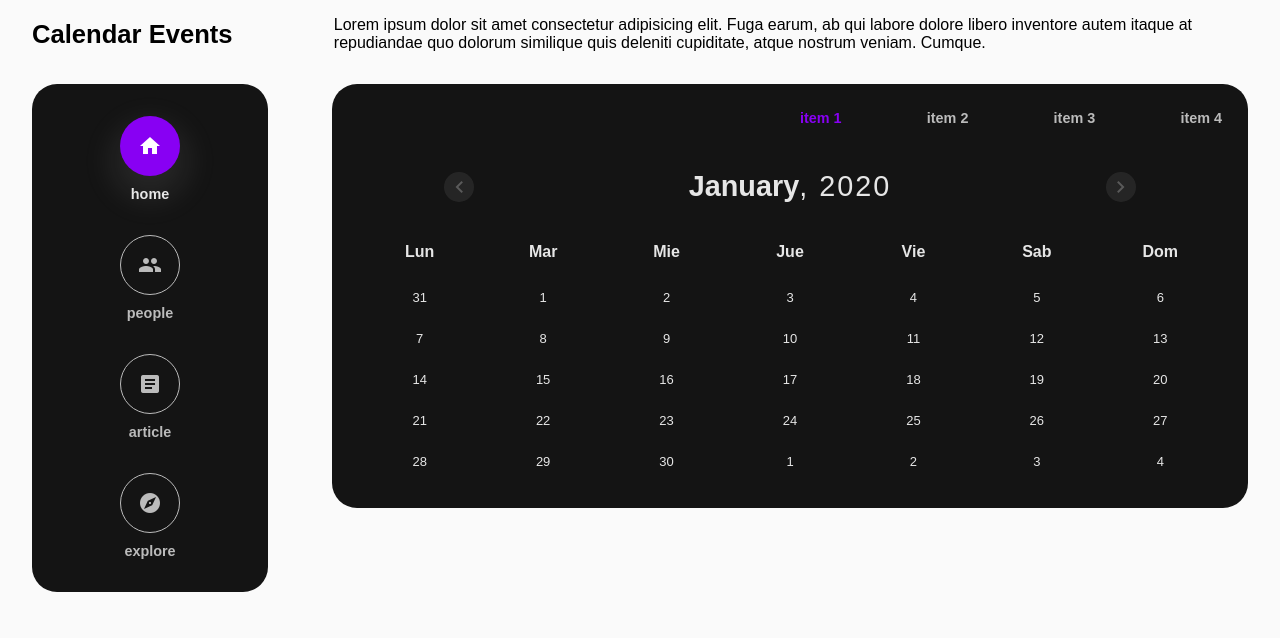
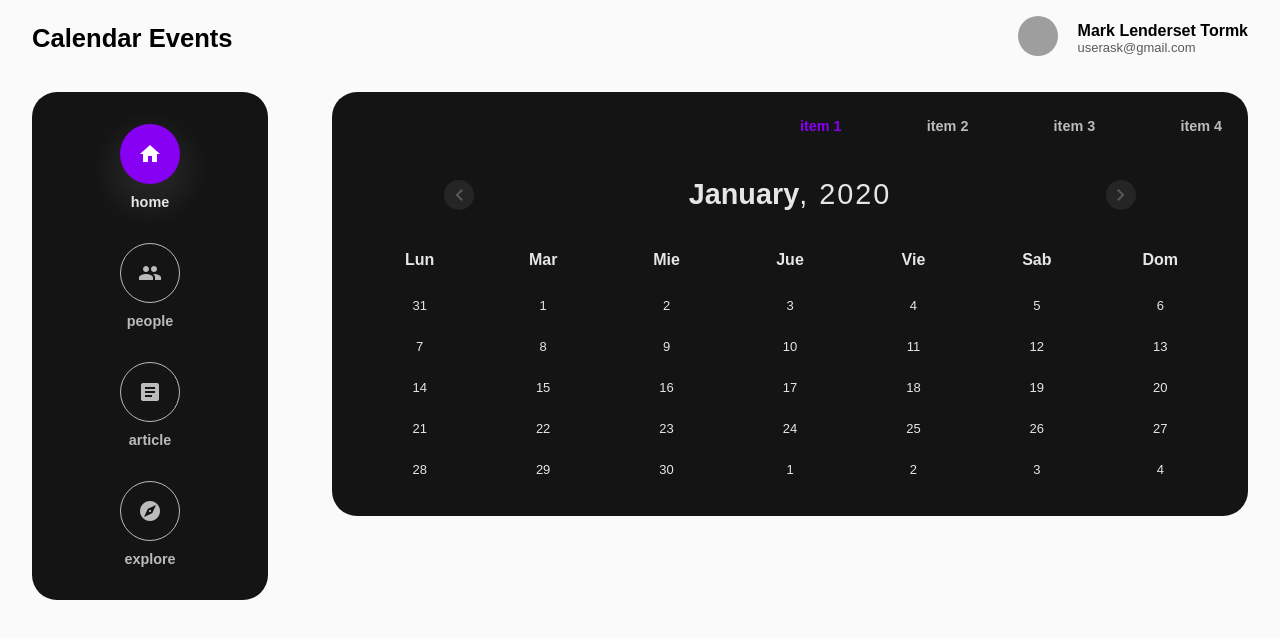
Before and after one commit to jhony-v/events-calendar, a Vue app in the folder client/calendar-events/: page / in a window 1280 px wide. Shown: the top 638 px of the page. Built offline with nearby package versions, Linux system fonts and the light colour scheme; grey boxes are pictures that could not be loaded.

Commit message:
feat: Create component ChipAvatarUser

```diff
--- /dev/null
+++ b/client/calendar-events/src/components/Chips/ChipAvatarUserInformational.vue
@@ -0,0 +1,47 @@
+<template>
+  <div class="chip-user-informational">
+    <div class="avatar">
+      <avatar :src="image"></avatar>
+    </div>
+    <div class="user" @click="onClickUser">
+      <text-label :weight="true">{{ username }}</text-label>
+      <text-label fontSizeText="small" variant="smooth">{{ detail }}</text-label>
+    </div>
+  </div>
+</template>
+
+<script lang="ts">
+import { Component, Prop, Vue } from "vue-property-decorator";
+import Avatar from "../Interface/Avatar.vue";
+import TextLabel from "../Interface/TextLabel.vue";
+
+@Component({
+  components: {
+    Avatar,
+    TextLabel,
+  },
+})
+export default class ChipAvatarUserInformational extends Vue {
+  @Prop() image!: string;
+  @Prop() username!: string;
+  @Prop() detail!: string;
+  onClickUser() {
+      this.$emit("click");
+  }
+}
+</script>
+
+<style lang="scss" scoped>
+.chip-user-informational {
+  display: flex;
+  align-items: center;
+  .avatar {
+      margin-right: 10px;
+  }
+  .user {
+      cursor: pointer;
+      display: flex;
+      flex-direction: column;
+  }
+}
+</style>
--- a/client/calendar-events/src/components/layouts/NavigatorHeaderToolbar/NavigatorHeaderToolbar.vue
+++ b/client/calendar-events/src/components/layouts/NavigatorHeaderToolbar/NavigatorHeaderToolbar.vue
@@ -1,22 +1,23 @@
 <template>
   <div class="navigator">
     <wrapper-application-name></wrapper-application-name>
-    Lorem ipsum dolor sit amet consectetur adipisicing elit. Fuga earum, ab qui
-    labore dolore libero inventore autem itaque at repudiandae quo dolorum
-    similique quis deleniti cupiditate, atque nostrum veniam. Cumque.
+    <chip-avatar-user-informational image="https://cdn.pixabay.com/photo/2018/12/01/00/10/blue-hour-3848856__340.jpg" username="Mark Lenderset Tormk" detail="userask@gmail.com"></chip-avatar-user-informational>
   </div>
 </template>
 
 <script lang="ts">
 import { Vue, Component } from "vue-property-decorator";
 import WrapperApplicationName from "@/components/GeneralApplication/WrapperApplicationName.vue";
+import ChipAvatarUserInformational from '@/components/Chips/ChipAvatarUserInformational.vue';
 
 @Component({
   components: {
     WrapperApplicationName,
+    ChipAvatarUserInformational
   },
 })
-export default class NavigatorHeadertoolbar extends Vue {}
+export default class NavigatorHeadertoolbar extends Vue {
+}
 </script>
 
 <style lang="scss" scoped>
```
Also changed, not shown: client/calendar-events/src/constants/environments.ts (added), client/calendar-events/src/constants/links-routes.ts (added).
